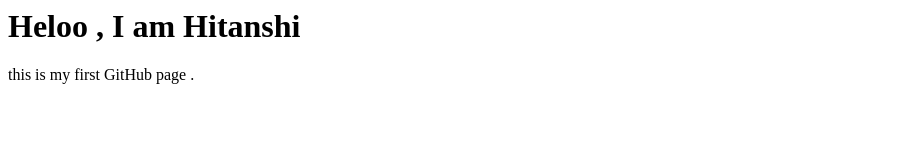
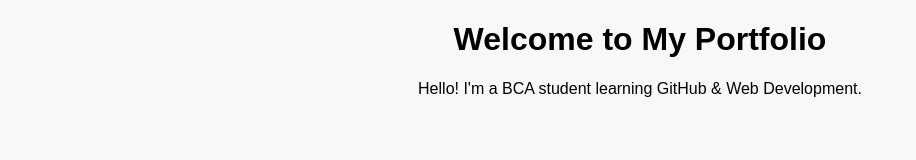
Before and after one commit to hitanshi20/my-website, a plain HTML site: page index.html in a window 1280 px wide. Shown: the whole page, without its empty margins (0-916 px from the left). Drawn offline with Linux system fonts and the light colour scheme.

Commit message:
Update index.html
update in code .

```diff
--- a/index.html
+++ b/index.html
@@ -1,9 +1,10 @@
+<!DOCTYPE html>
 <html>
-  <head>
-    <title> my github page </title>
-  </head>
-  <body>
-    <h1>Heloo , I am Hitanshi </h1>
-    <p>this is my first GitHub page .</p>
-  </body>
+<head>
+  <title>My Portfolio</title>
+</head>
+<body style="font-family: Arial; background: #f8f8f8; text-align:center;">
+  <h1>Welcome to My Portfolio</h1>
+  <p>Hello! I'm a BCA student learning GitHub & Web Development.</p>
+</body>
 </html>
```
